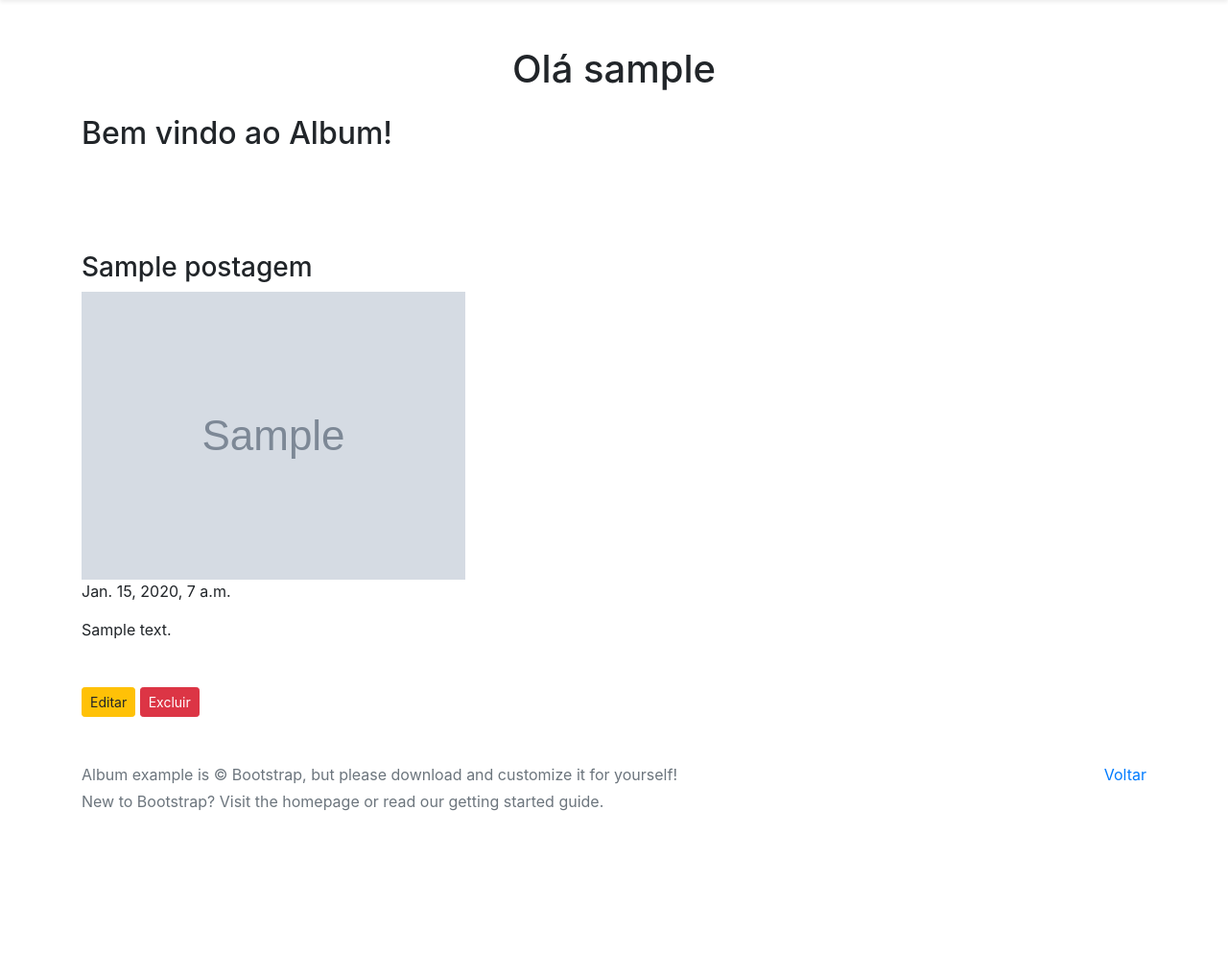
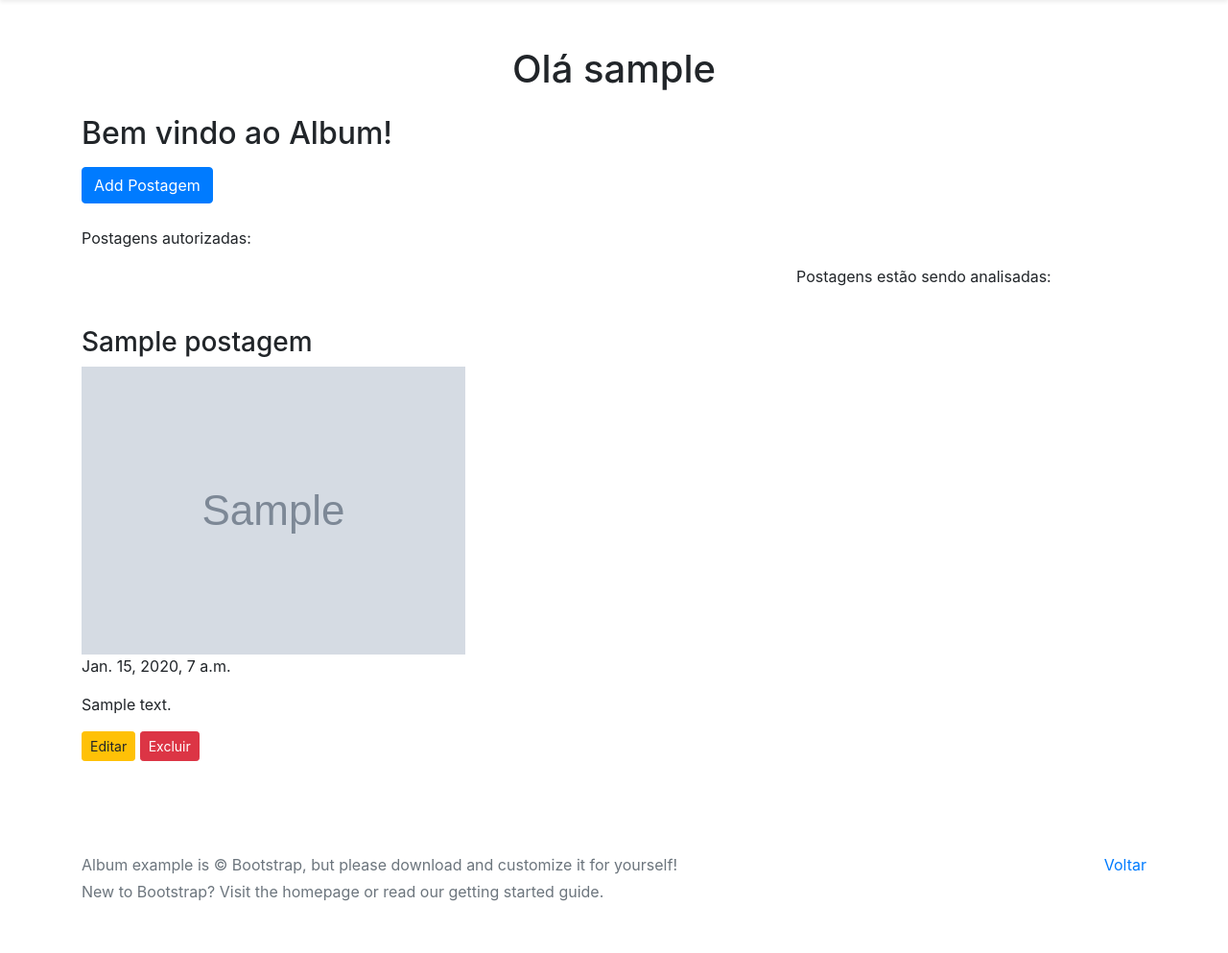
Before and after one commit to Dodots/Projeto_Album, a Django app: page /dashboard in a window 1280 px wide. Shown: the part 56-1049 px from the top of the page at 96% size. Before the commit the page ends 901 px from the top, so only its background shows below. Run offline with Django 3.2, Linux system fonts and the light colour scheme; a user stored in the database is signed in; tables that the repository leaves empty hold one stand-in row (values such as "Sample post"); grey boxes marked "Sample" are stand-in pictures; some libraries are stand-ins or nearby versions.

Commit message:
Adicionando o filtro de publicada. (Só da para visualizar a imagem que foi autorizada pelo adm.

```diff
--- a/postagem/admin.py
+++ b/postagem/admin.py
@@ -2,7 +2,7 @@
 from .models import Postagem
 
 class ListandoPostagem(admin.ModelAdmin):
-    list_display = ('id', 'titulo', 'foto_postagem', 'usuario')
+    list_display = ('id', 'titulo', 'foto_postagem', 'usuario', 'publicada')
     list_display_links = ('titulo', 'usuario')
     search_fields = ('titulo', )
     list_filter = ('publicada', )
--- a/postagem/views.py
+++ b/postagem/views.py
@@ -11,7 +11,7 @@
     model = Postagem
     fields = ['titulo', 'descricao', 'foto_postagem']
     template_name = 'postagem/form-upload.html'
-    success_url = reverse_lazy('index')
+    success_url = reverse_lazy('dashboard')
 
     def form_valid(self, form):
         #Antes do super não foi criado o objeto e não salvou nada.
@@ -38,6 +38,10 @@
     model = Postagem
     template_name = 'index.html'
 
+    def get_queryset(self, **kwargs):
+        return Postagem.objects.filter(publicada=True)
+
+
 class PostagemDetailView(DetailView):
     model = Postagem
     template_name = 'postagem/postagem.html'
--- a/templates/usuario/dashboard.html
+++ b/templates/usuario/dashboard.html
@@ -30,12 +30,18 @@
 
 <div class="container">
     <div class="row">
-        <div class="col-12 mt-3">
+        <div class="col-5 mt-3">
             {% if user.perfil.nome_completo %}
             <h2>Bem vindo ao Album!</h2>
+
             {% else %}
-            Você pode completar o seu cadastro. Acesse os <a href="{% url 'atualizar-dados' %}">meus dados</a> para atualizar.
+            Você pode completar o seu cadastro. clique <a href="{% url 'atualizar-dados' %}">aqui</a> para atualizar.
             {% endif %}
+
+            {% if object_list %}
+            <p><a href="{% url 'add-post' %}" class="btn btn-primary my-2">Add Postagem</a></p>
+            {% endif %}
+
         </div>
     </div>
 </div>
@@ -44,16 +50,18 @@
 
     <div class="receipe-content-area">
         <div class="container">
+            <p>Postagens autorizadas: </p>
             <div class="row">
                 {% for postagem in object_list %}
-                <div class="col-12 mt-5 col-md-8">
+                {% if postagem.publicada %}
+                <div class="col-12 mt-3 col-md-8">
                     <div class="receipe-headline my-5">
+
                         <h3>{{postagem.titulo}}</h3>
                         <img src="{{ postagem.foto_postagem.url }}" alt="">
                         <p> {{ postagem.data_postagem }} </p>
                         <p class="mt-3">{{ postagem.descricao }}</p>
 
-                    </div>
                         <a href="{% url 'editar-post' postagem.pk %}" class="btn btn-warning btn-sm" title="Editar">
                             Editar
                         </a>
@@ -61,6 +69,7 @@
                             Excluir
                         </a>
                     </div>
+                {% endif %}
                 {% empty %}
                 <div class="col-12 mt-5 col-md-8">
                     <div class="receipe-headline my-5">
@@ -71,6 +80,15 @@
                 </div>
                 {% endfor %}
             </div>
+
+            {% if not postagem.publicada %}
+                <p>Postagens estão sendo analisadas:
+                {% for postagem in object_list %}
+                    {% if not postagem.publicada %}
+                        <br><b>{{postagem.titulo}}</b>
+                    {%endif%}
+                {% endfor %}
+            {%endif%}
         </div>
     </div>
 {% endblock %}
--- a/usuario/models.py
+++ b/usuario/models.py
@@ -1,5 +1,6 @@
 from django.db import models
 from django.contrib.auth.models import User
+
 
 class Perfil(models.Model):
     nome_completo = models.CharField(max_length=50, null=True)
```
